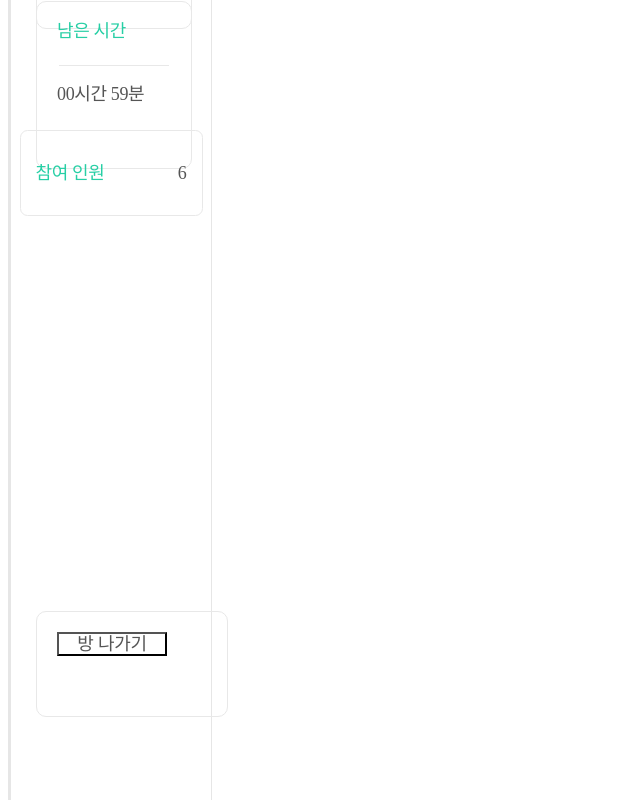
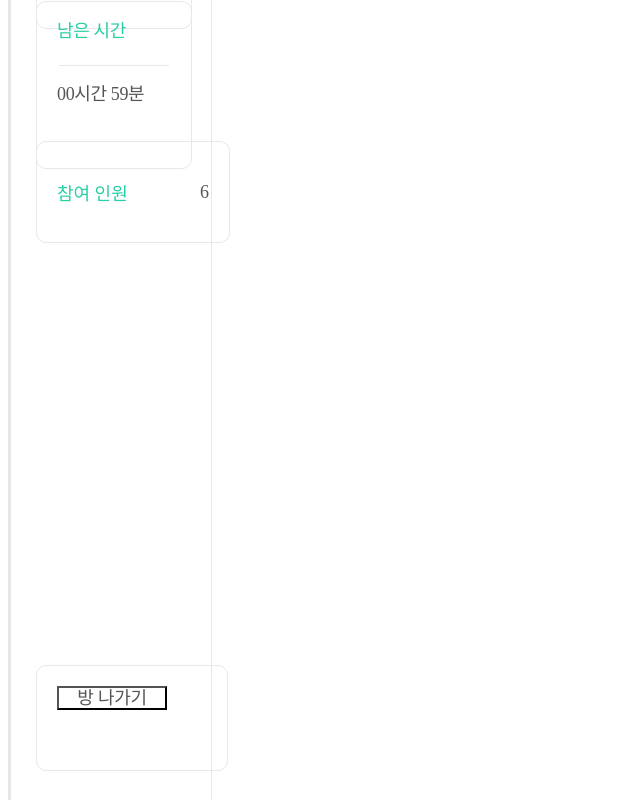
Before and after one commit to Mocamp-Official/Mocamp-FrontEnd, a Next.js app: page /main in a window 1280 px wide. Shown: the part 320-1120 px from the top of the page, without its empty margins (0-640 px from the left). Built offline with nearby package versions, Linux system fonts and the light colour scheme.

Commit message:
🎨 style : 사이드 바 CSS 최종

```diff
--- a/src/components/Sidebar.tsx
+++ b/src/components/Sidebar.tsx
@@ -15,7 +15,7 @@ const Sidebar: React.FC<SidebarProps> = ({
     participants,
 }) => {
     return (
-        <aside className="w-[200px] h-[1080px] bg-white flex flex-col justify-between border-r border-solid border-[#E6E6E6]">
+        <aside className="w-[200px] h-[1080px] bg-white flex flex-col justify-between border-r border-solid border-[#E6E6E6] relative">
             <SidebarTimer startTime={startTime} endTime={endTime} />
             <SidebarParticipants participants={participants} />
             <SidebarExit />
--- a/src/components/Sidebar/SidebarExitButton.tsx
+++ b/src/components/Sidebar/SidebarExitButton.tsx
@@ -1,18 +1,15 @@
 // 나가기 버튼
 // 모달은 나중에
-
 import React from 'react';
 
 const SidebarExit= () => {
 
 return (
-        <div className="w-[200px] h-[1080px] bg-white relative">
-            <div className="w-[150px] h-[64px] absolute top-[100px] left-[25px] rounded-[10px] border border-[#E8E8E8] bg-white flex flex-col gap-[19px] p-[20px]">
+            <div className="w-[150px] h-[64px] absolute left-[25px] bottom-[100px] rounded-[10px] border border-[#E8E8E8] bg-white flex flex-col gap-[19px] p-[20px]">
                 <button className="w-[110px] h-[24px] flex items-center justify-center font-pre font-medium text-[18px] leading-[1] tracking-[-0.02em] text-[#555555] bg-transparent rounded">
                     방 나가기
                 </button>
             </div>
-        </div>
     );
 }
 export default SidebarExit;
--- a/src/components/Sidebar/SidebarParticipants.tsx
+++ b/src/components/Sidebar/SidebarParticipants.tsx
@@ -7,16 +7,12 @@ interface SidebarParticipantsProps {
 
 const SidebarParticipants: React.FC<SidebarParticipantsProps> = ({ participants }) => {
     return (
-    <div className="w-[200px] h-[1080px] bg-white flex items-center justify-center">
-        <div className="w-[151px] h-[64px] absolute top-[450px] rounded-[7.5px] border border-[#E8E8E8] bg-white flex flex-row items-center justify-between px-[15px] py-[10px] gap-[10px]">
-            <span className="font-pre font-semibold text-[18px] leading-[1] tracking-[-0.02em] text-[#27CFA5]">
-                참여 인원
-            </span>
-            <span className="font-pre font-medium text-[18px] leading-[1] tracking-[-0.02em] text-[#555555]">
-                {participants}
-            </span>
+        <div className="w-[152px] h-[60px] absolute top-[350px] left-[25px] rounded-[10px] border border-[#E8E8E8] bg-white flex flex-col justify-center gap-[10px] p-[20px]">
+            <div className="flex items-center justify-between">
+                <span className="font-pre font-semibold text-[18px] text-[#27CFA5]">참여 인원</span>
+                <span className="font-pre font-medium text-[18px] text-[#555555]">{participants}</span>
+            </div>
         </div>
-    </div>
     );
 };
 export default  SidebarParticipants;
```
